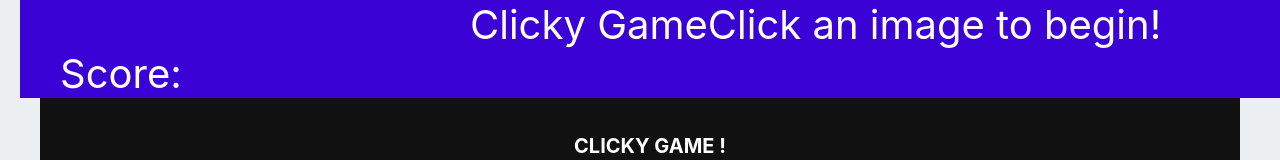
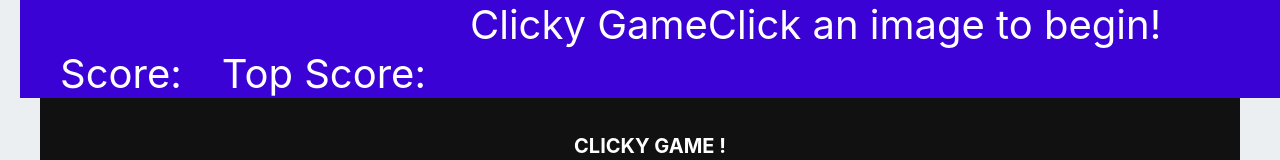
Before and after one commit to LisaMichael/clickyGame, a React (Create React App) app: page / in a window 1280 px wide. Shown: the top 160 px of the page. Built offline with nearby package versions, Linux system fonts and the light colour scheme.

Commit message:
forgot to add top score to nav bar

```diff
--- a/src/components/Navbar/index.js
+++ b/src/components/Navbar/index.js
@@ -10,7 +10,7 @@ class Navbar extends Component {
           <li className="itemLeft">Clicky Game</li>
           <li className="itemCenter">Click an image to begin!</li>
           <li className="itemRight">Score: {this.props.score}</li>
-          <li className="itemRight"></li>
+          <li className="itemRight">Top Score: {this.props.topscore}</li>
         </ul>
       </nav>
       </div>
```
